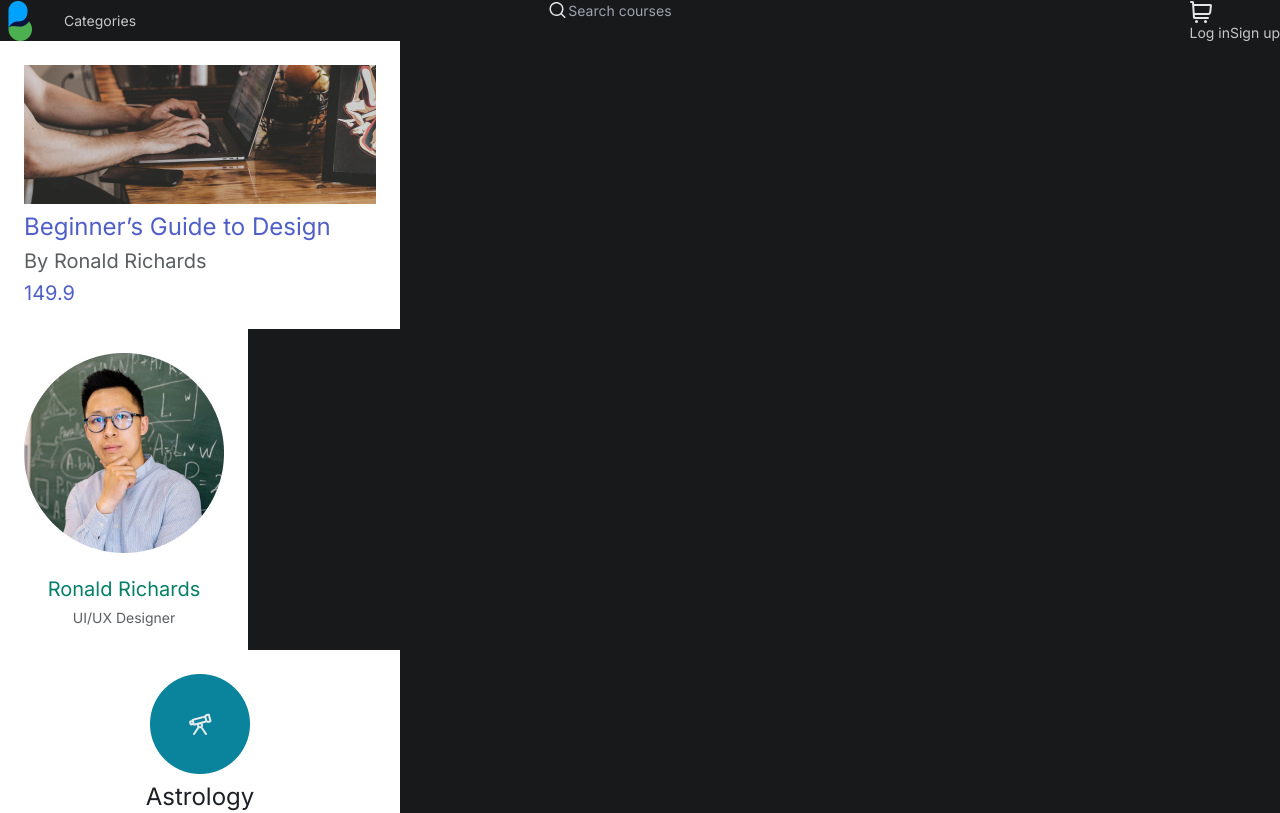
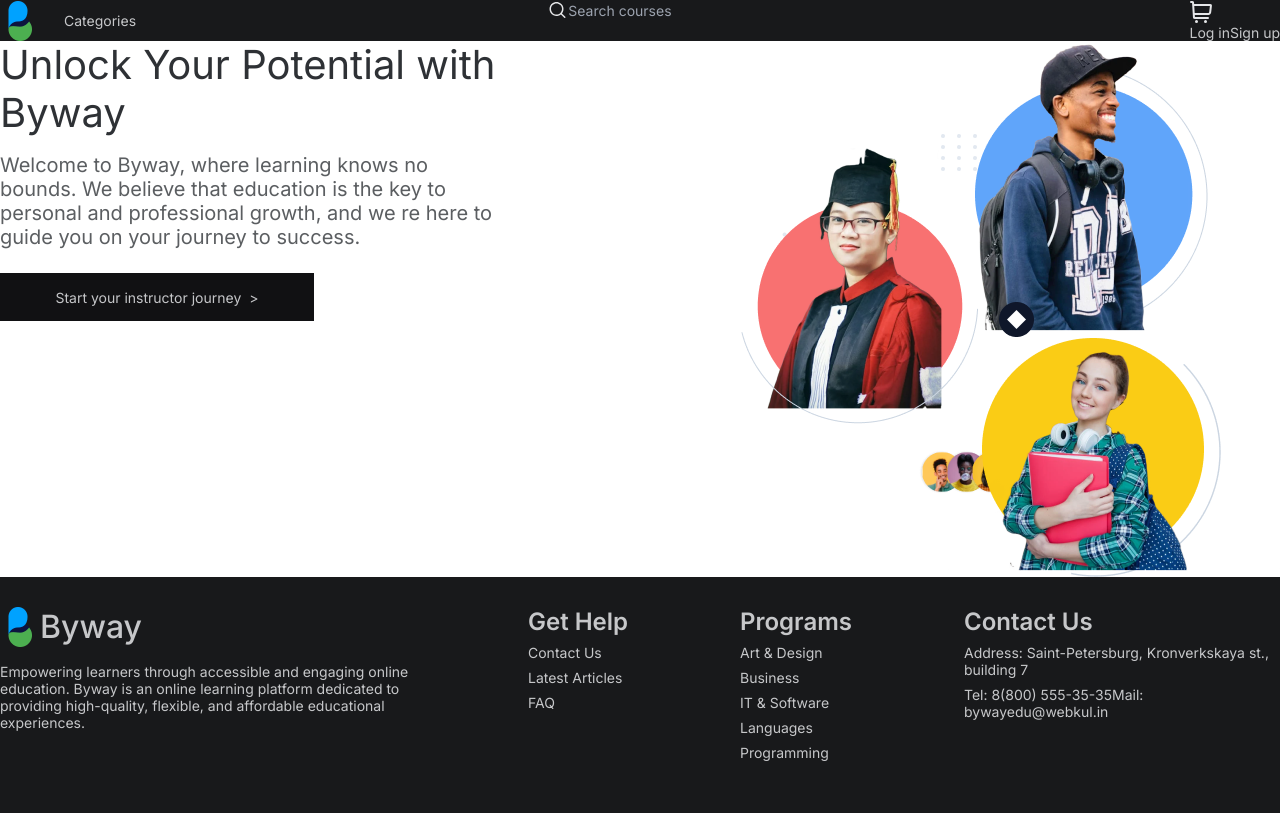
Before and after one commit to DASHAAAD/byway, a Next.js app: page / in a window 1280 px wide. Shown: the top 813 px of the page. Built offline with nearby package versions, Linux system fonts and the light colour scheme.

Commit message:
home page секция 1

```diff
--- a/src/app/page.tsx
+++ b/src/app/page.tsx
@@ -1,20 +1,9 @@
-
-import { AstrologyCards } from "@/components/astrologyCards/AstrologyCards";
-import Card from "@/components/card/Card";
-import CategoryCard from "@/components/categoryCard/CategoryCard";
-import Footer from "@/sections/Footer/Footer";
-import Header from "@/sections/Header/Header";
+import HomePage from "@/page/home/Home";
 
 export default function Home() {
   return (
     <main className="bg-slate-500 flex flex-col h-screen justify-between">
-
-      <Header />
-      <Card/>
-      <CategoryCard/>
-      <AstrologyCards/>
-     <Footer/>
-
+      <HomePage />
     </main>
   );
 }
--- /dev/null
+++ b/src/page/home/Home.module.css
@@ -0,0 +1,50 @@
+.main {
+    background-color: #fff;
+}
+
+.section {
+    margin-bottom: 30px;
+}
+
+.advertisement {
+    display: flex;
+    justify-content: space-between;
+}
+
+.info {
+    width: 502px;
+}
+
+.title {
+    margin-bottom: 16px;
+    font-size: 40px;
+    line-height: 48px;
+
+    color: rgba(28, 32, 36, 0.92);
+}
+
+.text {
+    margin-bottom: 24px;
+    font-size: 20px;
+    line-height: 24px;
+
+    color: rgba(28, 32, 36, 0.72);
+}
+
+.button {
+    display: flex;
+    flex-direction: row;
+    justify-content: center;
+    align-items: center;
+    padding: 8px 24px;
+    gap: 8px;
+
+    width: 314px;
+    height: 48px;
+
+    background: #111113;
+}
+
+.button::after {
+    content: ">";
+}
--- /dev/null
+++ b/src/page/home/Home.tsx
@@ -0,0 +1,37 @@
+import React, { FunctionComponent } from 'react'
+
+import Footer from '@/sections/Footer/Footer'
+import Header from '@/sections/Header/Header'
+
+import styles from './Home.module.css'
+
+import people from '../../image/people.png'
+import Image from 'next/image'
+
+
+
+const HomePage: FunctionComponent = () => {
+    return (
+        <div className={styles.wrapper}>
+            <Header />
+            <main className={styles.main}>
+
+                <section className={`${styles.section} ${styles.advertisement}`}>
+                    <div className={styles.info}>
+                        <h1 className={styles.title}>Unlock Your Potential with Byway</h1>
+                        <p className={styles.text}>Welcome to Byway, where learning knows no bounds. We believe that education is the key to personal and professional growth, and we re here to guide you on your journey to success. </p>
+                        <button className={styles.button}>Start your instructor journey</button>
+                    </div>
+                    <Image src={people} alt={''} />
+                </section>
+
+            </main>
+
+            <Footer />
+        </div>
+
+
+    )
+}
+
+export default HomePage
```
Also changed, not shown: src/image/people.png (added).
